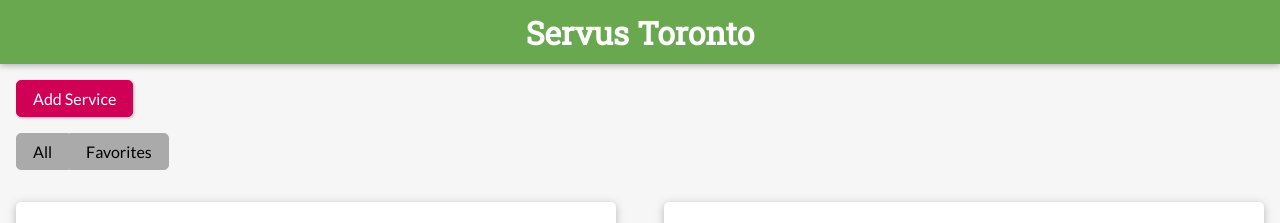
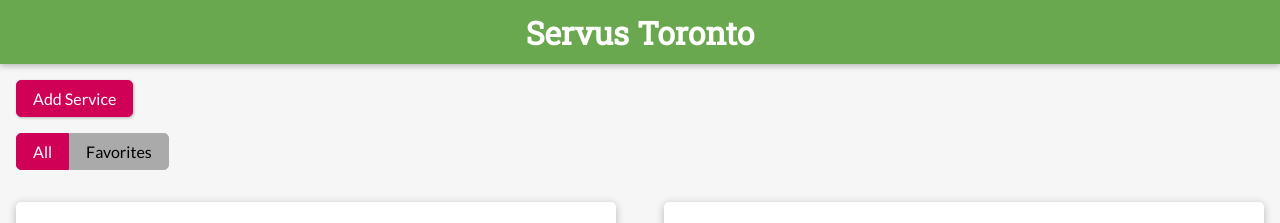
Before and after one commit to W3AI/max-reactive-meetups, a Svelte app: page / in a window 1280 px wide. Shown: the top 223 px of the page. Built offline with nearby package versions, Linux system fonts and the light colour scheme.

Commit message:
added active class to All/Favorites buttons

```diff
--- a/src/Meetups/MeetupFilter.svelte
+++ b/src/Meetups/MeetupFilter.svelte
@@ -2,6 +2,8 @@
   import { createEventDispatcher } from "svelte";
 
   const dispatch = createEventDispatcher();
+
+  let selectedButton = 0;
 </script>
 
 <style>
@@ -42,14 +44,18 @@
 <div>
   <button
     type="button"
+    class:active={selectedButton === 0}
     on:click={() => {
+        selectedButton = 0;
       dispatch('select', 0);
     }}>
     All
   </button>
   <button
     type="button"
+    class:active={selectedButton === 1}
     on:click={() => {
+        selectedButton = 1;
       dispatch('select', 1);
     }}>
     Favorites
```
